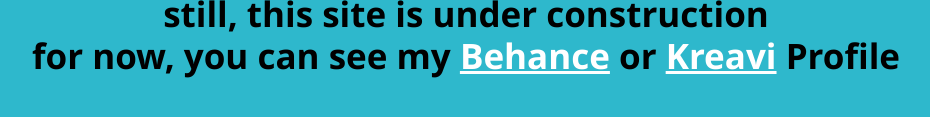
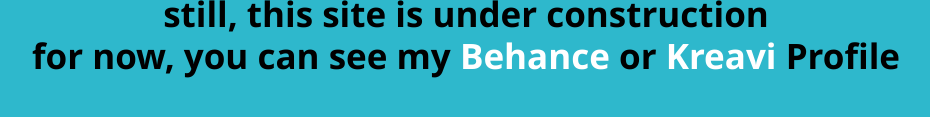
Before and after one commit to fzlkbr/fzlkbr.github.io, a plain HTML site: page index.html in a window 1280 px wide. Shown: the part 571-688 px from the top of the page, without its empty margins (174-1104 px from the left). Drawn offline with Linux system fonts and the light colour scheme; a web font is replaced by a local one.

Commit message:
Update stylesheet.css

```diff
--- a/css/stylesheet.css
+++ b/css/stylesheet.css
@@ -58,7 +58,7 @@ body {
 
 #mainArea h2 a {
 	color:#ffffff;
-	font-style:none;
+	text-decoration:none;
 	}
 
 #footerArea {
```
